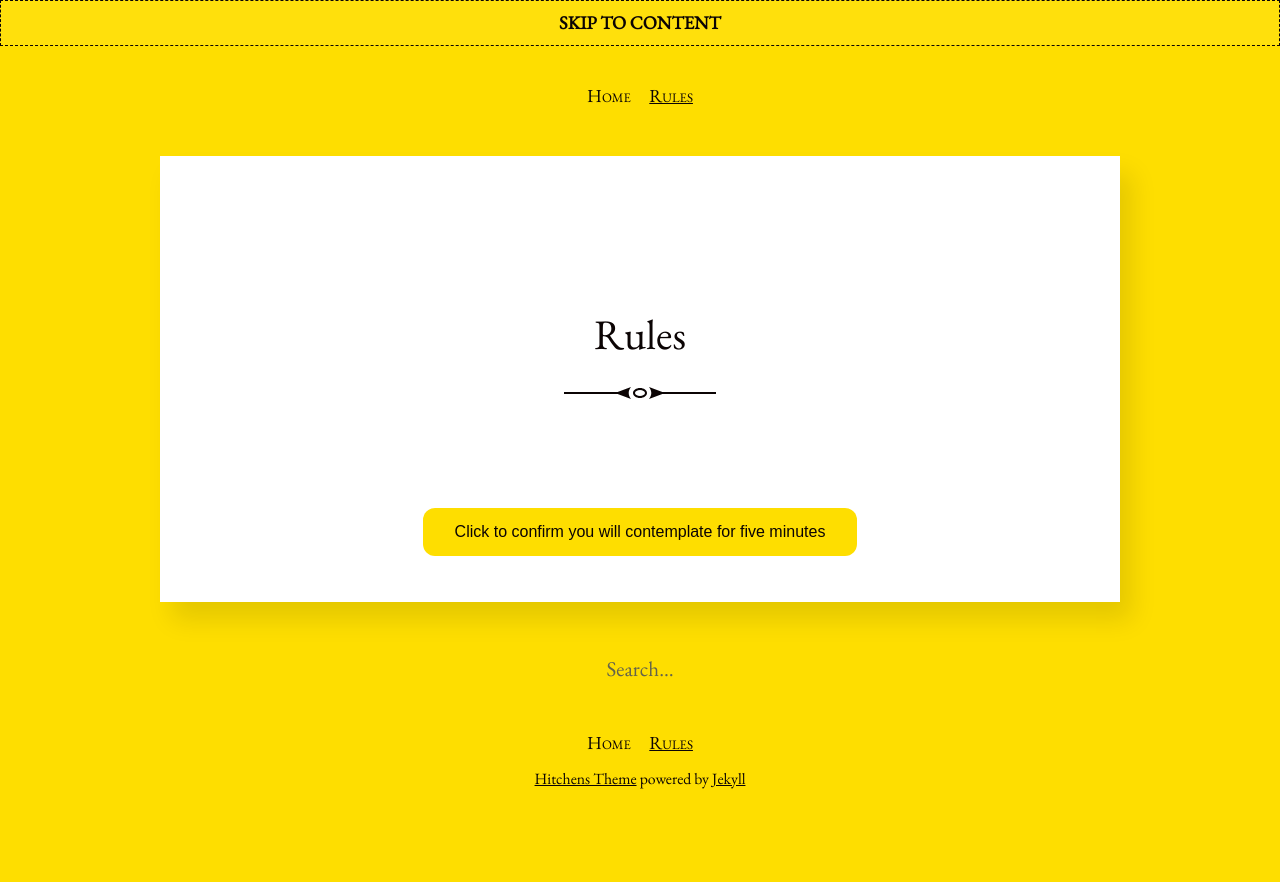
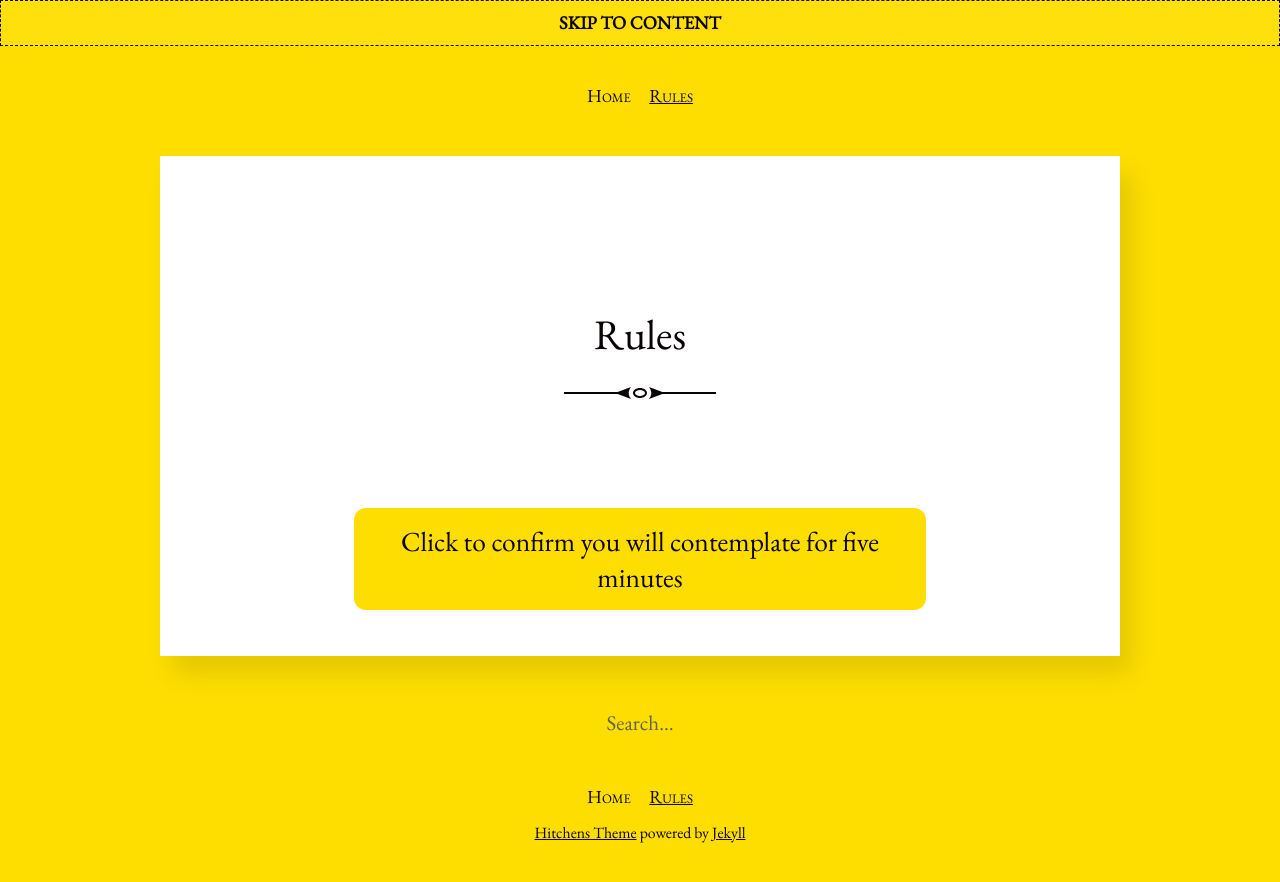
Before and after one commit to zenna/canyoupleaseappreciatethis, a Jekyll site: the page built from rules.md, in a window 1280 px wide. Shown: the top 882 px of the page. Built offline with Jekyll 4.4.1, drawn with Linux system fonts in a browser that asks for light colours.

Commit message:
Update _article.scss

```diff
--- a/_sass/_article.scss
+++ b/_sass/_article.scss
@@ -65,30 +65,32 @@
 }
 
 .button {
-  background-color: #fede00;
+  background-color: $brand-color;
   border: none;
-  color: #0b0404;
+  color: $text-color;
   padding: 15px 32px;
   text-align: center;
   text-decoration: none;
   display: inline-block;
   border-radius: 12px;
-  font-size: 16px;
   margin: 4px 2px;
   cursor: grab;
+  font-family: $font-family;
+  font-size: 1.3125em;
 }
 
 .button:hover {
-  background-color: #fede00;
+  background-color: $brand-color;
   border: none;
-  color: #0b0404;
+  color: $text-color;
   padding: 15px 32px;
   text-align: center;
   text-decoration: none;
   display: inline-block;
   border-radius: 12px;
-  font-size: 16px;
   margin: 4px 2px;
   cursor: grab;
+  font-family: $font-family;
+  font-size: 1.3125em;
   box-shadow: 0 12px 16px 0 rgba(0,0,0,0.24), 0 17px 50px 0 rgba(0,0,0,0.19);
 }
```
